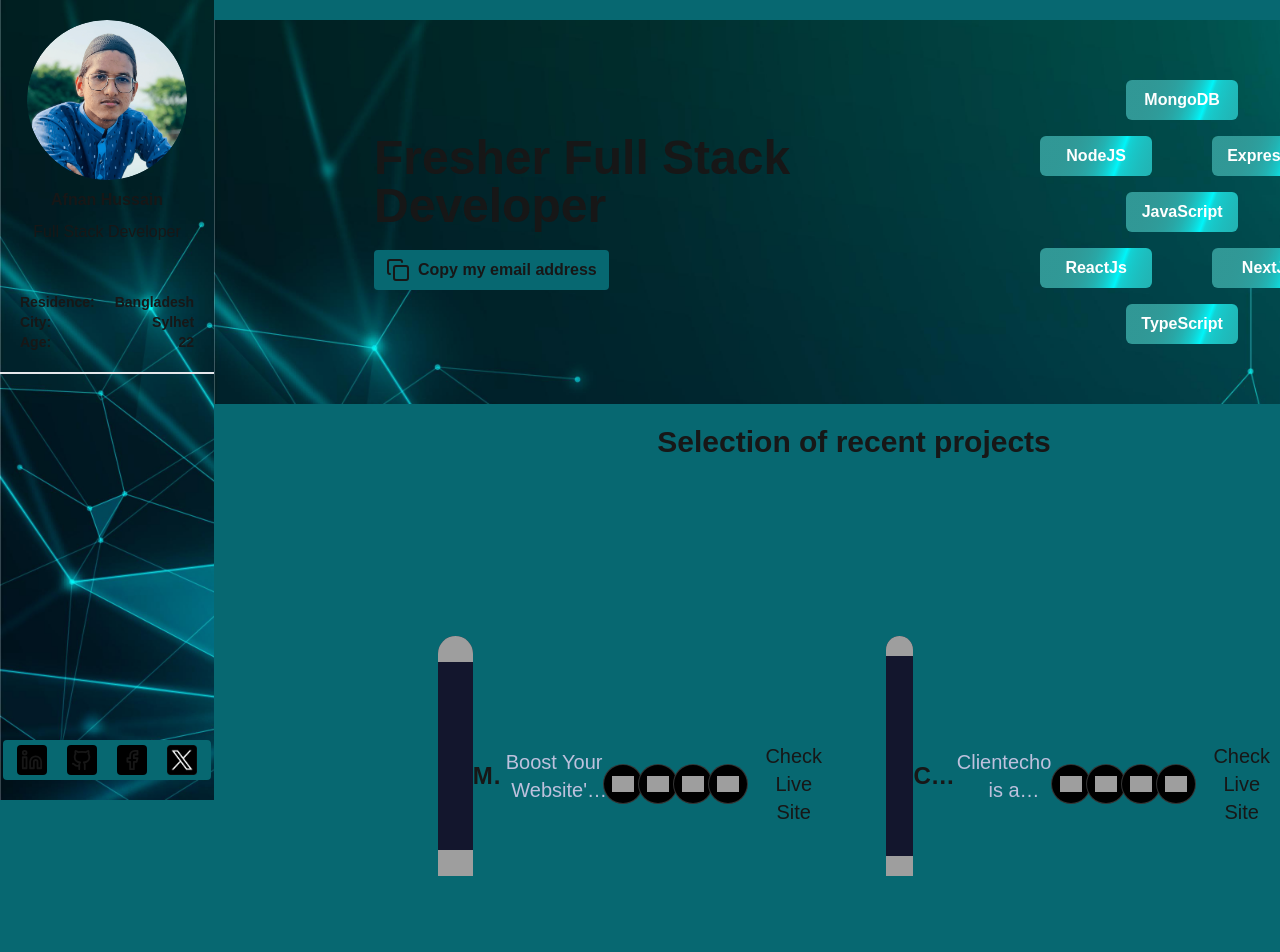
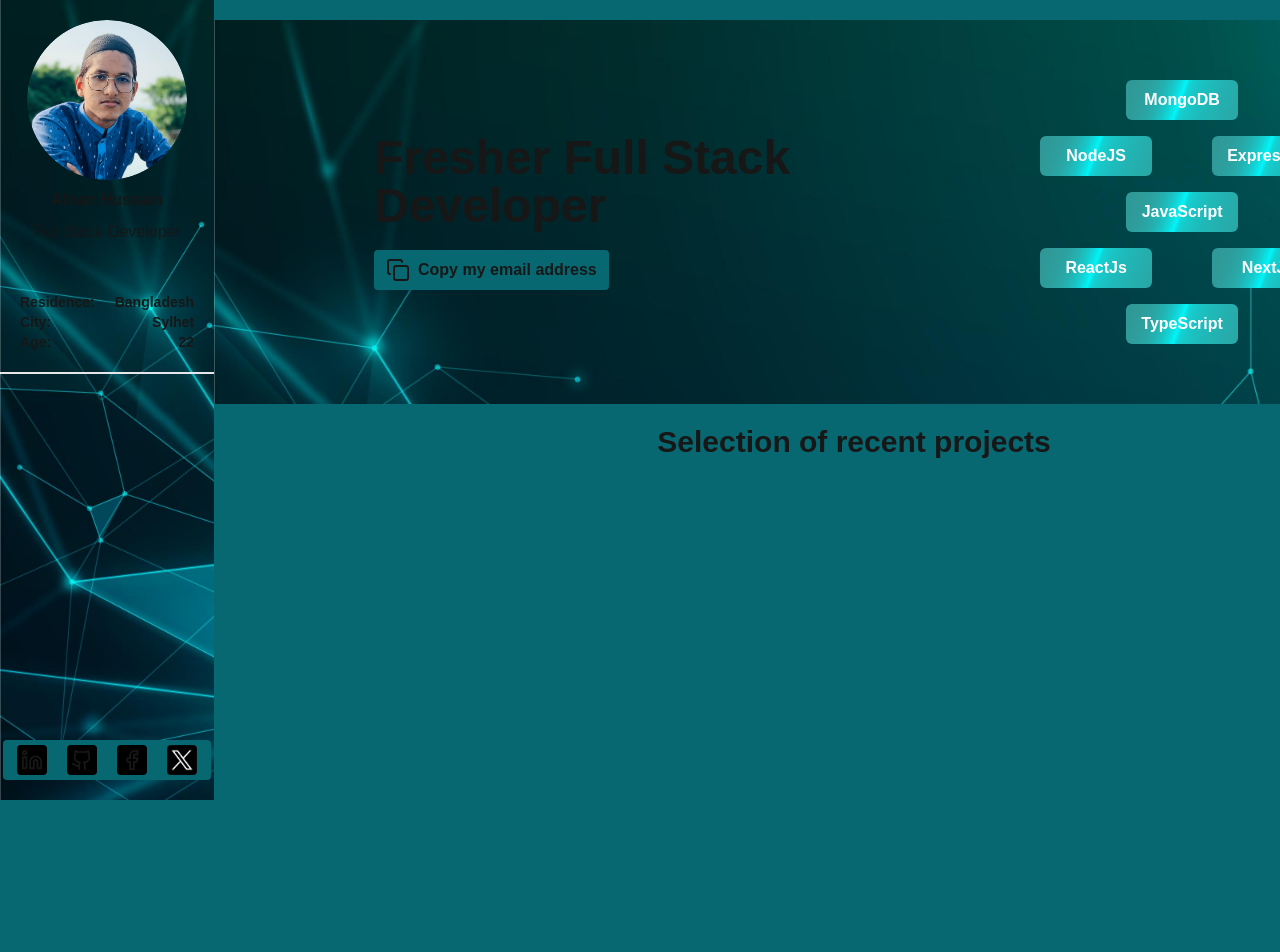
Before and after one commit to afnanhussain2002/my-portfolio, a Next.js app: page / in a window 1280 px wide. Shown: the top 952 px of the page. After the commit the page ends 800 px from the top, so only its background shows below. Built offline with nearby package versions, Linux system fonts and the light colour scheme; grey boxes are pictures that could not be loaded.

Commit message:
delete recent project code

```diff
--- a/components/Projects.tsx
+++ b/components/Projects.tsx
@@ -6,67 +6,6 @@ const Projects = () => {
     <div className='mt-5 text-center'>
         <h3 className='text-3xl font-bold'>Selection of recent projects</h3>
 
-        <div className="flex flex-wrap items-center justify-center p-4 gap-16 mt-10">
-        {projects.map((item) => (
-          <div
-            className="lg:min-h-[32.5rem] h-[25rem] flex items-center justify-center sm:w-96 w-[80vw]"
-            key={item.id}
-          >
-
-              <div className="relative flex items-center justify-center sm:w-96 w-[80vw] overflow-hidden h-[20vh] lg:h-[30vh] mb-10">
-                <div
-                  className="relative w-full h-full overflow-hidden lg:rounded-3xl"
-                  style={{ backgroundColor: "#13162D" }}
-                >
-                  <img src="/bg.png" alt="bgimg" />
-                </div>
-                <img
-                  src={item.img}
-                  alt="cover"
-                  className="z-10 absolute bottom-0"
-                />
-              </div>
-
-              <h1 className="font-bold lg:text-2xl md:text-xl text-base line-clamp-1">
-                {item.title}
-              </h1>
-
-              <p
-                className="lg:text-xl lg:font-normal font-light text-sm line-clamp-2"
-                style={{
-                  color: "#BEC1DD",
-                  margin: "1vh 0",
-                }}
-              >
-                {item.des}
-              </p>
-
-              <div className="flex items-center justify-between mt-7 mb-3">
-                <div className="flex items-center">
-                  {item.iconLists.map((icon, index) => (
-                    <div
-                      key={index}
-                      className="border border-white/[.2] rounded-full bg-black lg:w-10 lg:h-10 w-8 h-8 flex justify-center items-center"
-                      style={{
-                        transform: `translateX(-${5 * index + 2}px)`,
-                      }}
-                    >
-                      <img src={icon} alt="icon5" className="p-2" />
-                    </div>
-                  ))}
-                </div>
-
-                <div className="flex justify-center items-center">
-                  <p className="flex lg:text-xl md:text-xs text-sm text-purple">
-                    Check Live Site
-                  </p>
-                  {/* <FaLocationArrow className="ms-3" color="#CBACF9" /> */}
-                </div>
-              </div>
-
-          </div>
-        ))}
-      </div>
     </div>
   )
 }
--- a/data/index.ts
+++ b/data/index.ts
@@ -5,24 +5,24 @@ export const projects = [
         id: 1,
         title:"Making Chip - AI Image Tools",
         des:"Boost Your Website's Performance with using our tools. You can optimize, format, and restore your images with just a few clicks.",
-        img:"/public/images/makingchip.png",
-        iconLists:["/public/images/next.svg", "/public/images/ts.svg", "/public/images/tail.svg","/public/images/cloudinary.png"],
+        img:"/images/makingchip.png",
+        iconLists:["/images/next.svg", "/images/ts.svg", "/images/tail.svg","/images/cloudinary.png"],
         link:"https://www.makingchip.com"
     },
     {
         id: 2,
         title:"Client Echo - Where your identity remains a secret.",
         des:"Clientecho is a platform designed to allow users to provide anonymous feedback, creating an open and safe space for clients to express their thoughts freely.",
-        img:"/public/images/Portfolio2.png",
-        iconLists:["/public/images/next.svg", "/public/images/ts.svg", "/public/images/tail.svg","/public/images/mongoDB.svg"],
+        img:"/images/Portfolio2.png",
+        iconLists:["/images/next.svg", "/images/ts.svg", "/images/tail.svg","/images/mongoDB.svg"],
         link:"https://clientecho.vercel.app/"
     },
     {
         id: 3,
         title:"PlayPlex",
         des:"When i was new in Mern Stack, I build that website and practice some design and make a grate UI for it.",
-        img:"/public/images/Portfolio3.png",
-        iconLists:["/public/images/re.svg", "/public/images/js.webp", "/public/images/nodeJs.svg", "/public/images/tail.svg","/public/images/mongoDB.svg"],
+        img:"/images/Portfolio3.png",
+        iconLists:["/images/re.svg", "/images/js.webp", "/images/nodeJs.svg", "/images/tail.svg","/images/mongoDB.svg"],
         link:"https://play-plex-bf61f.web.app/"
     },
 
```
